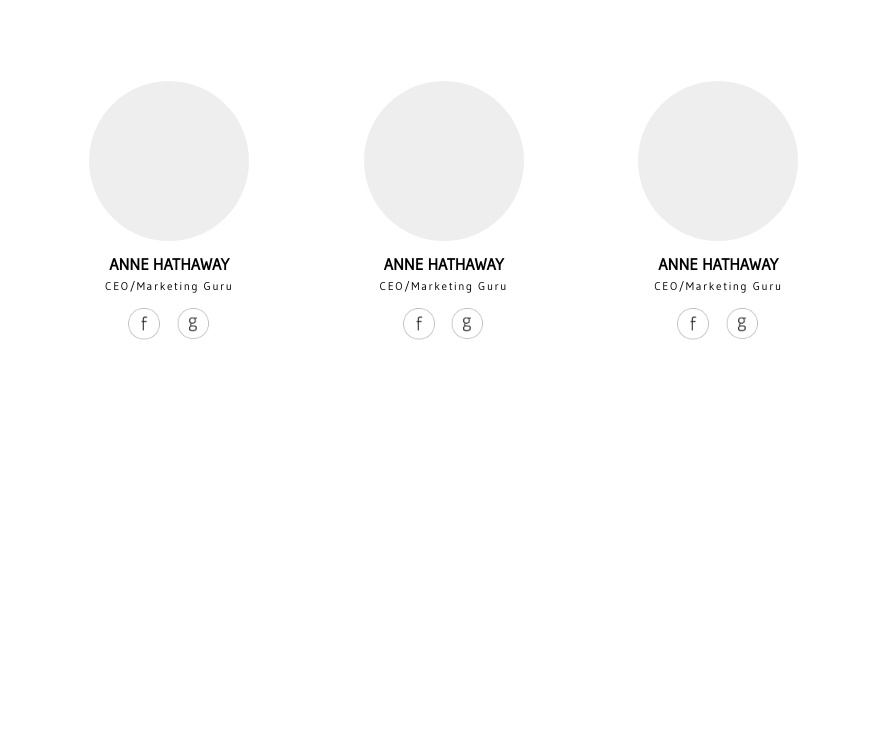
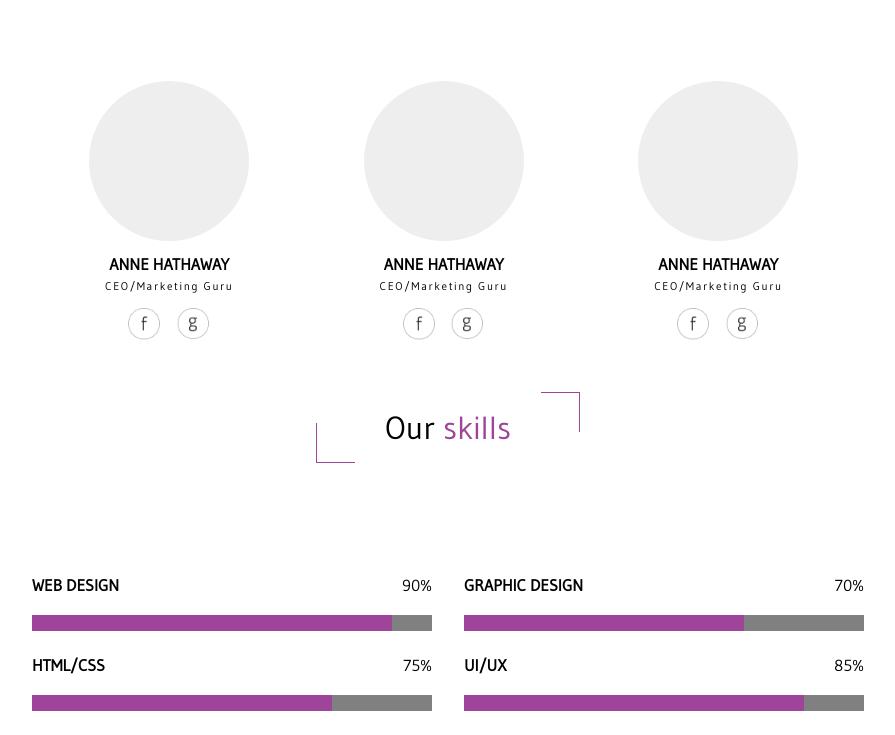
Before and after one commit to LukMona/Bhagaskara, a plain HTML site: page index.html in a window 1280 px wide. Shown: the part 2404-3139 px from the top of the page, without its empty margins (192-1087 px from the left). Before the commit the page ends 2901 px from the top, so only its background shows below. Drawn offline with Linux system fonts and the light colour scheme.

Commit message:
Added our skills section in HTML and CSS styling.

```diff
--- a/css/style.css
+++ b/css/style.css
@@ -989,6 +989,7 @@ header .hex7 {
   font-size: 2rem;
   text-align: center;
   margin-bottom: 10%;
+  margin-top: 5%;
 }
 
 .aboutus-header:before {
@@ -1161,7 +1162,6 @@ header .hex7 {
 .team-profiles {
   text-align: center;
   margin-top: 10%;
-  margin-bottom: 60%;
 }
 
 .team-profiles .teams {
@@ -1207,3 +1207,77 @@ header .hex7 {
   float: left;
   margin-left: 10%;
 }
+
+.skills-header {
+  font-size: 2rem;
+  text-align: center;
+  margin-bottom: 10%;
+  margin-top: 5%;
+}
+
+.skills-header:before {
+  content: "";
+  padding-left: 38px;
+  margin-right: 30px;
+  border-bottom: 1px solid #9f449b;
+  border-left: 1px solid #9f449b;
+  position: relative;
+  top: 15px;
+}
+
+.skills-header:after {
+  content: "";
+  border-top: 1px solid #9f449b;
+  border-right: 1px solid #9f449b;
+  position: relative;
+  top: -15px;
+  padding-right: 38px;
+  margin-left: 30px;
+}
+
+.skill-bars {
+  width: 65%;
+  margin: 0 auto;
+  margin-bottom: 10%;
+}
+
+.skill-bars .left {
+  float: left;
+}
+
+.skill-bars .right {
+  float: right;
+}
+
+.skill-bars span:first-child {
+  float: left;
+  font-weight: bold;
+}
+
+.skill-bars span {
+  float: right;
+  text-transform: uppercase;
+  margin-bottom: 5%;
+}
+
+.skill-bars progress {
+  width: 25rem;
+  border: none;
+  margin-bottom: 5%;
+  /* Turns off styling - not usually needed, but good to know. */
+  appearance: none;
+  -moz-appearance: none;
+  -webkit-appearance: none;
+}
+
+.skill-bars progress::-moz-progress-bar {
+  background: #9f449b;
+}
+
+.skill-bars progress::-webkit-progress-value {
+  background: #9f449b;
+}
+
+.skill-bars progress[aria-valuenow]:before {
+  background: #9f449b;
+}
--- a/index.html
+++ b/index.html
@@ -309,6 +309,47 @@
     </div>
   </section>
 
+  <section class="grid-container skills-main">
+    <div class="row">
+      <div class="col-12">
+        <div class="skills">
+
+          <div class="skills-header">
+            <span>Our <span class="title_violet">skills</span></span>
+          </div>
+
+          <div class="skill-bars">
+            <div class="left">
+              <div class="web-design">
+                <span>Web design</span>
+                <span>90%</span><br>
+                <progress value="90" max="100"></progress>
+              </div>
+              <div class="html-css">
+                <span>html/css</span>
+                <span>75%</span><br>
+                <progress value="75" max="100"></progress>
+              </div>
+            </div>
+            <div class="right">
+              <div class="graphic-design">
+                <span>graphic design</span>
+                <span>70%</span><br>
+                <progress value="70" max="100"></progress>
+              </div>
+              <div class="ui-ux">
+                <span>UI/UX</span>
+                <span>85%</span><br>
+                <progress value="85" max="100"></progress>
+              </div>
+            </div>
+          </div>
+
+        </div>
+      </div>
+    </div>
+  </section>
+
 </body>
 
 </html>
```
